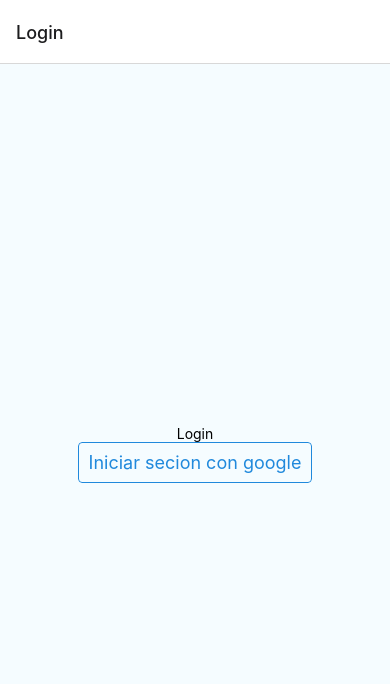
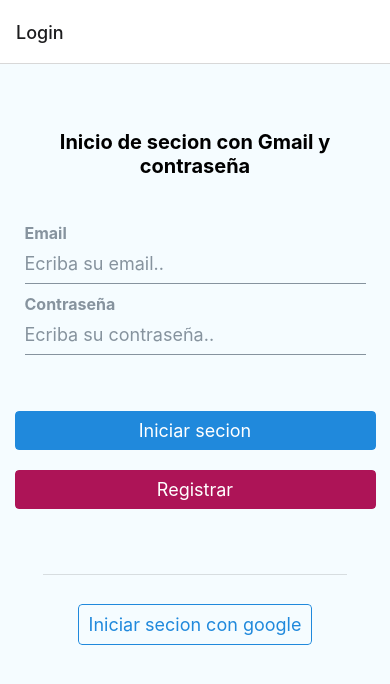
Before and after one commit to Lautaro124/heladeras, a React Native app: screen / in a window 390 px wide. Shown: the top 684 px of the page. Built offline with nearby package versions, Linux system fonts and the light colour scheme.

Commit message:
Login with email

```diff
--- /dev/null
+++ b/src/config/emailAndPassword.ts
@@ -0,0 +1,25 @@
+import auth from '@react-native-firebase/auth';
+
+export const signInWithEmailAndPassword = async (
+  email: string,
+  password: string,
+) => {
+  try {
+    const user = await auth().signInWithEmailAndPassword(email, password);
+    return user;
+  } catch (err) {
+    return undefined;
+  }
+};
+
+export const registerWithEmailAndPassword = async (
+  email: string,
+  password: string,
+) => {
+  try {
+    const user = await auth().createUserWithEmailAndPassword(email, password);
+    return user;
+  } catch (err) {
+    return undefined;
+  }
+};
--- a/src/screens/Login.tsx
+++ b/src/screens/Login.tsx
@@ -1,15 +1,26 @@
 import { StyleSheet, Text, View } from 'react-native';
-import React from 'react';
+import React, { useState } from 'react';
 import { useNavigation } from '@react-navigation/native';
 import { NativeStackNavigationProp } from '@react-navigation/native-stack';
 import { RootStackParams } from '../../App';
 import { ScreenNames } from '../constants/screenNames';
-import { Button } from '@rneui/themed';
+import { Button, Divider } from '@rneui/themed';
 import { googleSignin } from '../config/googleSignIn';
+import { Input } from '@rneui/base';
+
+import {
+  registerWithEmailAndPassword,
+  signInWithEmailAndPassword,
+} from '../config/emailAndPassword';
 
 const Login = () => {
   const navigation =
     useNavigation<NativeStackNavigationProp<RootStackParams>>();
+  const [email, setEmail] = useState('');
+  const [password, setPassword] = useState('');
+  const [passwordError, setPasswordError] = useState('');
+  const [emailError, setEmailError] = useState('');
+
   const signInWithGoogle = async () => {
     const user = await googleSignin();
 
@@ -17,10 +28,77 @@
       navigation.navigate(ScreenNames.Home);
     }
   };
+  const userIsCorrect = () =>
+    emailError.length === 0 && passwordError.length === 0;
+
+  const onChangeEmail = (text: string) => {
+    const emailRegex: RegExp =
+      /^[a-zA-Z0-9._-]+@[a-zA-Z0-9.-]+\.[a-zA-Z]{2,4}$/;
+    if (emailRegex.test(text)) {
+      setEmailError('El email no cumple con el formato solicitado');
+      return;
+    }
+    setEmail(text);
+  };
+
+  const onChangePassword = (text: string) => {
+    if (text.length <= 5) {
+      setPasswordError('La constasena tiene menos de 6 caracteres');
+      return;
+    }
+    setPassword(text);
+  };
 
   return (
     <View style={styles.container}>
-      <Text>Login</Text>
+      <View style={styles.formContainer}>
+        <Text style={styles.title}>
+          Inicio de secion con Gmail y contraseña
+        </Text>
+        <View style={styles.inputsContainer}>
+          <Input
+            errorMessage={emailError}
+            label="Email"
+            placeholder="Ecriba su email.."
+            keyboardType="email-address"
+            onChangeText={onChangeEmail}
+          />
+          <Input
+            errorMessage={passwordError}
+            secureTextEntry
+            label="Contraseña"
+            placeholder="Ecriba su contraseña.."
+            onChangeText={onChangePassword}
+          />
+        </View>
+        <View style={styles.buttonContainer}>
+          <Button
+            radius="sm"
+            type="solid"
+            onPress={() => {
+              if (userIsCorrect()) {
+                signInWithEmailAndPassword(email, password);
+              }
+            }}>
+            Iniciar secion
+          </Button>
+          <Button
+            radius="sm"
+            type="solid"
+            color="secondary"
+            onPress={() => {
+              if (userIsCorrect()) {
+                registerWithEmailAndPassword(email, password);
+              }
+            }}>
+            Registrar
+          </Button>
+        </View>
+      </View>
+      <View style={styles.dividerContainer}>
+        <Divider />
+      </View>
+      <View style={styles.socialLoginContainer}>
         <Button
           radius="sm"
           type="outline"
@@ -30,6 +108,7 @@
           Iniciar secion con google
         </Button>
       </View>
+    </View>
   );
 };
 
@@ -38,9 +117,38 @@
 const styles = StyleSheet.create({
   container: {
     flex: 1,
+    width: '100%',
     padding: 5,
-    justifyContent: 'center',
+    justifyContent: 'space-evenly',
     alignItems: 'center',
     backgroundColor: '#F5FCFF',
   },
+  dividerContainer: {
+    width: '80%',
+    height: 10,
+    marginVertical: 20,
+  },
+  formContainer: {
+    width: '95%',
+    flex: 4,
+    paddingTop: 15,
+    justifyContent: 'space-evenly',
+  },
+  socialLoginContainer: {
+    flex: 2,
+  },
+  inputsContainer: {
+    justifyContent: 'space-between',
+    alignItems: 'center',
+    width: '100%',
+  },
+  title: {
+    fontSize: 20,
+    fontWeight: 'bold',
+    textAlign: 'center',
+  },
+  buttonContainer: {
+    gap: 20,
+    width: '100%',
+  },
 });
```
Lines whose indentation alone changed are shown as unchanged.
